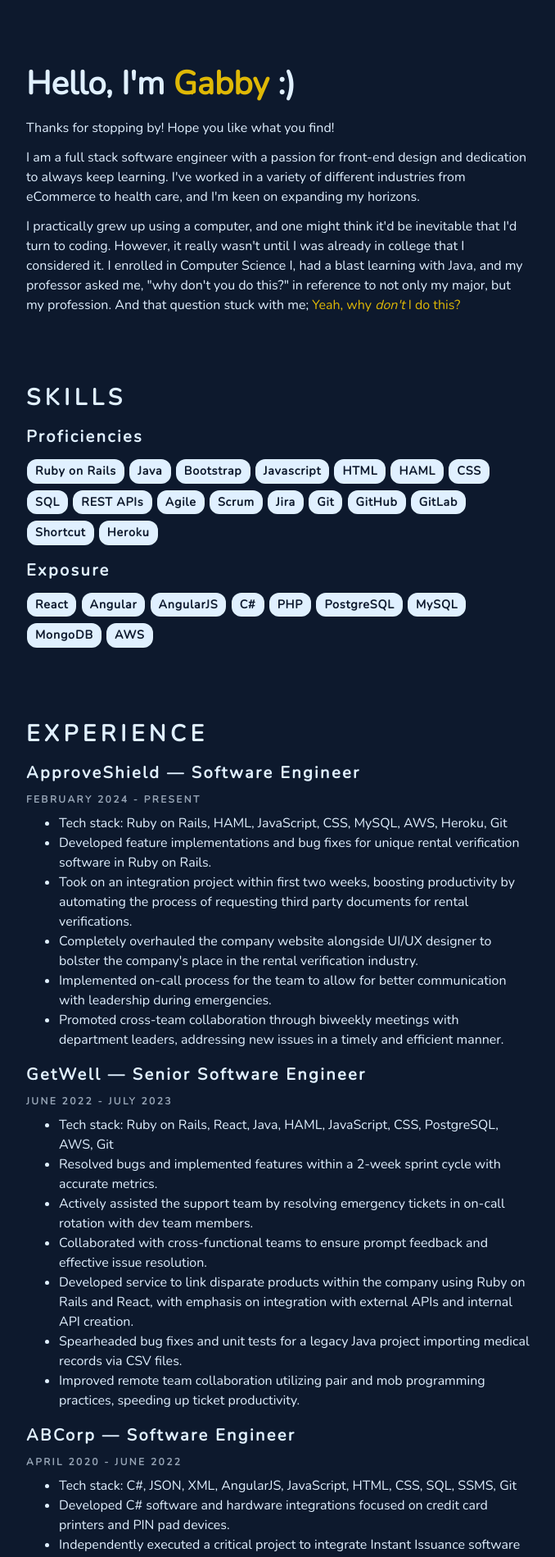
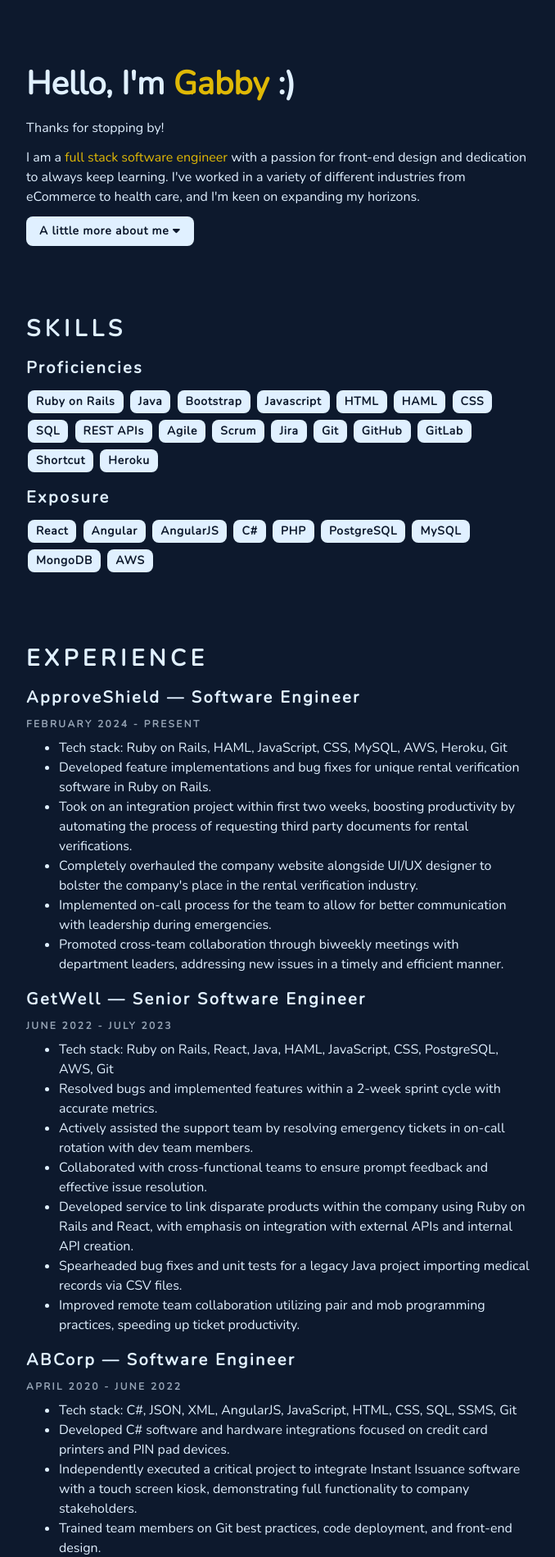
Before and after one commit to Serenamidori/serenamidori.github.io, a Jekyll site: the page built from README.md, in a window 1280 px wide. Shown: the top 1899 px of the page at 82% size, without its empty margins (300-978 px from the left). Built offline with Jekyll 4.4.1, drawn with Linux system fonts in a browser that asks for light colours; our own code applies the rules of GitHub Pages for plain Markdown files; some of the changed text lies outside the part shown.

Commit message:
major update to add material tailwind for components, updates for use of tailwind, hiding my life story in a collapsable div, updating some words

```diff
--- a/_layouts/default.html
+++ b/_layouts/default.html
@@ -2,12 +2,11 @@
 <html lang="en">
   <head>
     <meta name="viewport" content="width=device-width, initial-scale=1.0, maximum-scale=1.0, user-scalable=0"/>
-  <meta name="description" content="Gabby Gonzalez is a software engineer with a passion for unique and accessable user experiences.">
+    <meta name="description" content="Gabby Gonzalez is a software engineer with a passion for unique and accessable user experiences.">
     <title>Gabby Gonzalez</title>
     <link rel="icon" type="image/png" href="/css/assets/favicon-32x32.png">
     <link rel="stylesheet" type="text/css" href="/css/main.css">
-    <script src="https://code.jquery.com/jquery-3.3.1.slim.min.js" integrity="sha384-q8i/X+965DzO0rT7abK41JStQIAqVgRVzpbzo5smXKp4YfRvH+8abtTE1Pi6jizo" crossorigin="anonymous"></script>
-    <link href='https://fonts.googleapis.com/css?family=Nunito' rel='stylesheet'>
+    <link rel='stylesheet' href='https://fonts.googleapis.com/css?family=Nunito'>
     <link rel="stylesheet" href="https://cdnjs.cloudflare.com/ajax/libs/font-awesome/6.5.2/css/all.min.css">
   </head>
   <body>
@@ -16,47 +15,53 @@
         <h1 class="title">
           Hello, I'm <span class="emphasis">Gabby</span> :)
         </h1>
-        <p class="mt-3">Thanks for stopping by! Hope you like what you find!</p>
-        <p class="mt-3">I am a full stack software engineer with a passion for front-end design and dedication to always keep learning. I've worked in a variety of different industries from eCommerce to health care, and I'm keen on expanding my horizons.</p>
-        <p class="mt-3">I practically grew up using a computer, and one might think it'd be inevitable that I'd turn to coding. However, it really wasn't until I was already in college that I considered it. I enrolled in Computer Science I, had a blast learning with Java, and my professor asked me, "why don't you do this?" in reference to not only my major, but my profession. And that question stuck with me; <span class="emphasis">Yeah, why <i>don't</i> I do this?</span>
-        </p>
+        <p class="mt-3">Thanks for stopping by!</p>
+        <p class="mt-3">I am a <span class="emphasis">full stack software engineer</span> with a passion for front-end design and dedication to always keep learning. I've worked in a variety of different industries from eCommerce to health care, and I'm keen on expanding my horizons.</p>
+        <button data-ripple-light="true" data-collapse-target="collapse" class="rounded-lg mt-3 text-sm font-bold">
+          A little more about me <i class="fa-solid fa-caret-down"></i>
+        </button>
+        <div data-collapse="collapse" class="block h-0 w-full basis-full overflow-hidden transition-all duration-700 ease-in-out">
+          <div class="mt-2">
+            <p class="mt-3">I practically grew up using a computer, and one might think that it'd be inevitable for me to turn to coding. However, it  wasn't until I was already in college that I considered it. I have always had a passion for art and had considered myself a more creative person than a logical one. I understand now how silly it was to limit myself, but at the time my first Computer Science class was daunting. In the end, I had a blast learning with Java and really excelled where I thought I'd fail. Towards the end of that semester, my <a href="https://www.linkedin.com/in/rick-denman-b13b097/" target="_blank">professor</a> asked me, "why don't you do this?" in regards to my major. And that question has stuck with me my entire career; <span class="emphasis">Yeah, why <i>don't</i> I do this?</span></p>
+          </div>
+        </div>
       </div>
 
-      <div class="content">
+      <div class="content bg-ivory-black">
         <div class="section-header">
           <h2>Skills</h2>
         </div>
         <div>
           <h3>Proficiencies</h3>
-          <span class="pill">Ruby on Rails</span>
-          <span class="pill">Java</span>
-          <span class="pill">Bootstrap</span>
-          <span class="pill">Javascript</span>
-          <span class="pill">HTML</span>
-          <span class="pill">HAML</span>
-          <span class="pill">CSS</span>
-          <span class="pill">SQL</span>
-          <span class="pill">REST APIs</span>
-          <span class="pill">Agile</span>
-          <span class="pill">Scrum</span>
-          <span class="pill">Jira</span>
-          <span class="pill">Git</span>
-          <span class="pill">GitHub</span>
-          <span class="pill">GitLab</span>
-          <span class="pill">Shortcut</span>
-          <span class="pill">Heroku</span>
+          <span class="pill rounded-lg text-sm font-bold">Ruby on Rails</span>
+          <span class="pill rounded-lg text-sm font-bold">Java</span>
+          <span class="pill rounded-lg text-sm font-bold">Bootstrap</span>
+          <span class="pill rounded-lg text-sm font-bold">Javascript</span>
+          <span class="pill rounded-lg text-sm font-bold">HTML</span>
+          <span class="pill rounded-lg text-sm font-bold">HAML</span>
+          <span class="pill rounded-lg text-sm font-bold">CSS</span>
+          <span class="pill rounded-lg text-sm font-bold">SQL</span>
+          <span class="pill rounded-lg text-sm font-bold">REST APIs</span>
+          <span class="pill rounded-lg text-sm font-bold">Agile</span>
+          <span class="pill rounded-lg text-sm font-bold">Scrum</span>
+          <span class="pill rounded-lg text-sm font-bold">Jira</span>
+          <span class="pill rounded-lg text-sm font-bold">Git</span>
+          <span class="pill rounded-lg text-sm font-bold">GitHub</span>
+          <span class="pill rounded-lg text-sm font-bold">GitLab</span>
+          <span class="pill rounded-lg text-sm font-bold">Shortcut</span>
+          <span class="pill rounded-lg text-sm font-bold">Heroku</span>
         </div>
         <div class="mt-3">
           <h3>Exposure</h3>
-          <span class="pill">React</span>
-          <span class="pill">Angular</span>
-          <span class="pill">AngularJS</span>
-          <span class="pill">C#</span>
-          <span class="pill">PHP</span>
-          <span class="pill">PostgreSQL</span>
-          <span class="pill">MySQL</span>
-          <span class="pill">MongoDB</span>
-          <span class="pill">AWS</span>
+          <span class="pill rounded-lg text-sm font-bold">React</span>
+          <span class="pill rounded-lg text-sm font-bold">Angular</span>
+          <span class="pill rounded-lg text-sm font-bold">AngularJS</span>
+          <span class="pill rounded-lg text-sm font-bold">C#</span>
+          <span class="pill rounded-lg text-sm font-bold">PHP</span>
+          <span class="pill rounded-lg text-sm font-bold">PostgreSQL</span>
+          <span class="pill rounded-lg text-sm font-bold">MySQL</span>
+          <span class="pill rounded-lg text-sm font-bold">MongoDB</span>
+          <span class="pill rounded-lg text-sm font-bold">AWS</span>
         </div>
       </div>
 
@@ -154,10 +159,13 @@
       <div class="credit">
         <div class="text-center pb-1">
           <div class="pb-4">© Gabriela Gonzalez 2024</div>
-          <div class="pb-4">Site built using <a href="https://tailwindcss.com/" target="_blank">TailwindCSS</a>.<br> Font type is <a href="https://fonts.google.com/specimen/Nunito" target="_blank">Nunito</a>. Hosting by <a href="https://github.com/" target="_blank">GitHub</a>.</div>
+          <div class="pb-4">Site built using <a href="https://tailwindcss.com/" target="_blank">TailwindCSS</a>, <a href="https://www.material-tailwind.com/" target="_blank"> Material Tailwind</a>, and custom CSS.<br> Font type is <a href="https://fonts.google.com/specimen/Nunito" target="_blank">Nunito</a>. Hosting by <a href="https://github.com/" target="_blank">GitHub</a>.</div>
           <div class="pb-4">:)</div>
         </div>
       </div>
     </footer>
+
+    <script src="/node_modules/@material-tailwind/html/scripts/ripple.js"></script>
+    <script src="/node_modules/@material-tailwind/html/scripts/collapse.js"></script>
   </body>
 </html>
--- a/css/main.css
+++ b/css/main.css
@@ -16,7 +16,7 @@
   /* 2 */
   border-style: solid;
   /* 2 */
-  border-color: #e5e7eb;
+  border-color: #eeeeee;
   /* 2 */
 }
 
@@ -46,7 +46,7 @@
   -o-tab-size: 4;
      tab-size: 4;
   /* 3 */
-  font-family: ui-sans-serif, system-ui, sans-serif, "Apple Color Emoji", "Segoe UI Emoji", "Segoe UI Symbol", "Noto Color Emoji";
+  font-family: Roboto, sans-serif;
   /* 4 */
   font-feature-settings: normal;
   /* 5 */
@@ -135,7 +135,7 @@
 kbd,
 samp,
 pre {
-  font-family: ui-monospace, SFMono-Regular, Menlo, Monaco, Consolas, "Liberation Mono", "Courier New", monospace;
+  font-family: SFMono-Regular, Menlo, Monaco, Consolas, Liberation Mono, Courier New, monospace;
   /* 1 */
   font-feature-settings: normal;
   /* 2 */
@@ -381,7 +381,7 @@
 input::-moz-placeholder, textarea::-moz-placeholder {
   opacity: 1;
   /* 1 */
-  color: #9ca3af;
+  color: #bdbdbd;
   /* 2 */
 }
 
@@ -389,7 +389,7 @@
 textarea::placeholder {
   opacity: 1;
   /* 1 */
-  color: #9ca3af;
+  color: #bdbdbd;
   /* 2 */
 }
 
@@ -471,7 +471,7 @@
   --tw-ring-inset:  ;
   --tw-ring-offset-width: 0px;
   --tw-ring-offset-color: #fff;
-  --tw-ring-color: rgb(59 130 246 / 0.5);
+  --tw-ring-color: rgb(33 150 243 / 0.5);
   --tw-ring-offset-shadow: 0 0 #0000;
   --tw-ring-shadow: 0 0 #0000;
   --tw-shadow: 0 0 #0000;
@@ -525,7 +525,7 @@
   --tw-ring-inset:  ;
   --tw-ring-offset-width: 0px;
   --tw-ring-offset-color: #fff;
-  --tw-ring-color: rgb(59 130 246 / 0.5);
+  --tw-ring-color: rgb(33 150 243 / 0.5);
   --tw-ring-offset-shadow: 0 0 #0000;
   --tw-ring-shadow: 0 0 #0000;
   --tw-shadow: 0 0 #0000;
@@ -554,8 +554,16 @@
   --tw-contain-style:  ;
 }
 
+.collapse {
+  visibility: collapse;
+}
+
 .mb-4 {
   margin-bottom: 1rem;
+}
+
+.mt-2 {
+  margin-top: 0.5rem;
 }
 
 .mt-3 {
@@ -566,8 +574,41 @@
   margin-top: 1rem;
 }
 
+.block {
+  display: block;
+}
+
+.hidden {
+  display: none;
+}
+
+.h-0 {
+  height: 0px;
+}
+
+.w-full {
+  width: 100%;
+}
+
+.basis-full {
+  flex-basis: 100%;
+}
+
 .list-disc {
   list-style-type: disc;
+}
+
+.overflow-hidden {
+  overflow: hidden;
+}
+
+.rounded-lg {
+  border-radius: 0.5rem;
+}
+
+.bg-ivory-black {
+  --tw-bg-opacity: 1;
+  background-color: rgb(13 25 45 / var(--tw-bg-opacity));
 }
 
 .pb-1 {
@@ -580,6 +621,29 @@
 
 .text-center {
   text-align: center;
+}
+
+.text-sm {
+  font-size: 0.875rem;
+  line-height: 1.25rem;
+}
+
+.font-bold {
+  font-weight: 700;
+}
+
+.transition-all {
+  transition-property: all;
+  transition-timing-function: cubic-bezier(0.4, 0, 0.2, 1);
+  transition-duration: 150ms;
+}
+
+.duration-700 {
+  transition-duration: 700ms;
+}
+
+.ease-in-out {
+  transition-timing-function: cubic-bezier(0.4, 0, 0.2, 1);
 }
 
 /* Color scheme inspiration from https://www.canva.com/learn/website-color-schemes/ */
@@ -616,6 +680,13 @@
   &.social-link {
     color: var(--gold-leaf-50);
   }
+}
+
+button {
+  background-color: var(--ice-blue);
+  color: var(--ivory-black);
+  letter-spacing: .05rem;
+  padding: .5rem 1rem;
 }
 
 .page {
@@ -660,7 +731,7 @@
     }
   }
   &.title:hover {
-    font-size: 2.6rem;
+    font-size: 2.7rem;
     transition: font-size .3s;
   }
 }
@@ -701,19 +772,18 @@
   top: 0;
   background-color: var(--ivory-black);
   padding: 1.5rem 0 .75rem;
+  /* background-image: linear-gradient(to bottom, rgba(13, 25, 45, 1), 90%, rgba(13, 25, 45, 0));
+  padding: .5rem 0 2rem;
+  margin-top: 1rem 0 2rem; */
 }
 
 .pill {
   display: inline-block;
-  text-align: center;
-  font-weight: bold;
-  font-size: .9rem;
   letter-spacing: .05rem;
   border: none;
-  border-radius: 12px;
   background-color: var(--ice-blue);
   color: var(--ivory-black);
-  margin: 4px 1px;
+  margin: 4px 2px;
   padding: 4px 10px;
   transition: border-bottom .2s, padding .2s;
 }
--- a/package.json
+++ b/package.json
@@ -1,5 +1,8 @@
 {
   "devDependencies": {
     "tailwindcss": "^3.4.11"
+  },
+  "dependencies": {
+    "@material-tailwind/html": "^2.3.1"
   }
 }
```
Also changed, not shown: other parts of _layouts/default.html (+1 -1 lines), css/input.css (+12 -7 lines), tailwind.config.js (+14 -3 lines), 1 other file.
